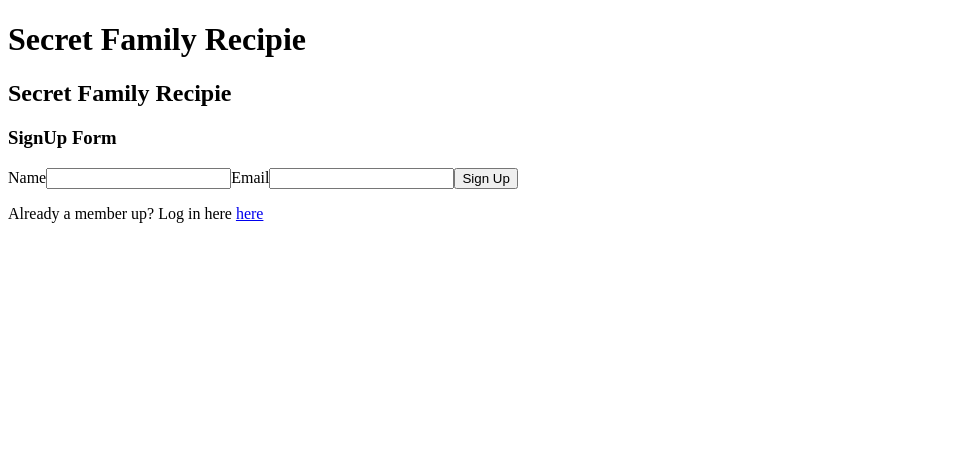
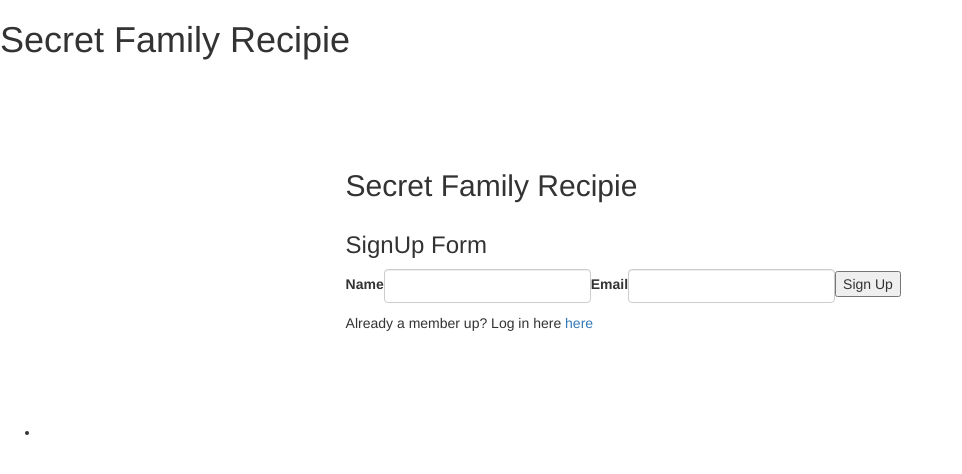
Before and after one commit to SecretFamilyRecipes-4/Frontend, a React (Create React App) app in the folder secret-family-fe/: page /signup in a window 1280 px wide. Shown: the top 474 px of the page, without its empty margins (0-962 px from the left). Built offline with nearby package versions, Linux system fonts and the light colour scheme; no server answers.

Commit message:
API functioning forms still functional, just adding additional styling and images

```diff
--- a/secret-family-fe/public/index.html
+++ b/secret-family-fe/public/index.html
@@ -3,6 +3,7 @@
   <head>
     <meta charset="utf-8" />
     <link rel="shortcut icon" href="%PUBLIC_URL%/secret-cookbook-favicon.png" />
+    <link rel="stylesheet" href="https://maxcdn.bootstrapcdn.com/bootstrap/3.4.1/css/bootstrap.min.css">
     <meta name="viewport" content="width=device-width, initial-scale=1" />
     <meta name="theme-color" content="#000000" />
     <!--
--- a/secret-family-fe/src/App.js
+++ b/secret-family-fe/src/App.js
@@ -1,9 +1,9 @@
 import React from "react";
-// import Navigation from './components/Navigation';
 import SignUp from './components/SignUpForm';
 import LogIn from './components/LogIn';
-// import Footer from './components/Footer';
 import { Route, Switch } from "react-router-dom";
+import DataFetching from './components/DataFetching';
+
 
 // import "./css/main.css";
 import "./App.css";
@@ -20,6 +20,7 @@ function App (){
             <LogIn />
           </Route>
       </Switch>
+      <DataFetching />
     </div>
   );
 }
--- /dev/null
+++ b/secret-family-fe/src/components/DataFetching.js
@@ -0,0 +1,30 @@
+import React, { useState, useEffect } from 'react';
+import axios from 'axios';
+
+function DataFetching() {
+    const [posts, setPosts] = useState([])
+
+    useEffect(() => {
+        axios.get('http://taco-randomizer.herokuapp.com/random/?full-taco=true')
+        .then(res => {
+            console.log(res.data)
+            setPosts(res.data.base_layer)
+        })
+        .catch(err => {
+            console.log(err)
+        })
+    }, [])
+
+    return (
+        <div>
+            <ul>
+                <li>
+                    <h2>{posts.name}</h2>
+                    <p>{posts.recipe}</p>
+                </li>
+            </ul>
+        </div>
+    )
+}
+
+export default DataFetching
--- a/secret-family-fe/src/components/LogIn.js
+++ b/secret-family-fe/src/components/LogIn.js
@@ -1,9 +1,8 @@
 import React, { useState, useEffect } from "react";
 import { Link } from "react-router-dom";
-// import React from "react-router-dom";
-import * as yup from "yup";
+import * as Yup from "yup";
 import axios from "axios";
-
+import LogInFormStyling from './LogInFormStyling';
 
 
 function LogIn() {
@@ -20,13 +19,13 @@ function LogIn() {
     submit: false,
   });
   const [post, setPost] = useState([]);
-  const formSchema = yup.object().shape({
-    username: yup
+  const formSchema = Yup.object().shape({
+    username: Yup
       .string()
       .required("Enter your name here please")
       .min(2, "Your real name must be longer than 2 characters"),
-    password: yup.string(),
-    submit: yup.boolean(),
+    password: Yup.string(),
+    submit: Yup.boolean(),
   });
 
   useEffect(() => {
@@ -36,33 +35,56 @@ function LogIn() {
     });
   });
 
-  const validateChange = (e) => {
-    yup
-      .reach(formSchema, e.target.username)
-      .validate(e.target.value)
-      .then((valid) => {
+  const inputChange = (e) => {
+    const { name, value } = e.target;
+    Yup.reach(formSchema, name)
+        .validate(value)
+        .then(() => {
             setErrors({
                 ...errors,
-          [e.target.username]: "",
+                [name]: "",
             });
         })
         .catch((err) => {
             setErrors({
                 ...errors,
-          [e.target.name]: err.errors[0],
+                [name]: err.errors[0],
             });
         });
+    setFormState({
+        ...formState,
+        [name]: value,
+    });
 };
-  const inputChange = (e) => {
-    e.persist();
-    const newFormData = {
-      ...formState,
-      [e.target.username]:
-        e.target.type === "checkbox" ? e.target.checked : e.target.value,
-    };
-    validateChange(e);
-    setFormState(newFormData);
-  };
+
+  // const inputChange = (e) => {
+  //   yup
+  //     .reach(formSchema, e.target.username)
+  //     .validate(e.target.value)
+  //     .then((valid) => {
+  //       setErrors({
+  //         ...errors,
+  //         [e.target.username]: "",
+  //       });
+  //     })
+  //     .catch((err) => {
+  //       setErrors({
+  //         ...errors,
+  //         [e.target.name]: err.errors[0],
+  //       });
+  //     });
+  // };
+  // const inputChange = (e) => {
+  //   const {name,value} = e.target;
+  //   setFormState({
+  //     ...formState,
+  //     [name]: value,
+  //     // e.target.type === "checkbox" ? e.target.checked : e.target.value,
+  //   })
+  //   };
+  //   validateChange(e);
+  //   setFormState(newFormData);
+  // };
   const formSubmit = (e) => {
     e.preventDefault();
     axios
@@ -80,54 +102,56 @@ function LogIn() {
       });
   };
   return (
-    <div className='login'>
+    <LogInFormStyling className='login'>
       <h2>Secret Family Recipie</h2>
       <h3>LogIn page</h3>
 
-      <form className='form' onSubmit={formSubmit}>
+      <form className='form-inline' onSubmit={formSubmit}>
+        <div className="form-group">
           {/* //name */}
-        <label htmlFor='username'>
-          Username
+          <label htmlFor='username'>Username</label>
           <input
-            className='input'
+            className='input form-control'
             type='text'
             id='username'
             name='username'
             onChange={inputChange}
             value={formState.username}
           />
-          {errors.username.length > 0 ? (
+        </div>
+          {/* {errors.username.length > 0 ? (
             <p className='error'>{errors.username}</p>
-          ) : null}
-        </label>
+          ) : null} */}
+
 
         {/* //email */}
-        <label htmlFor='password'>
-          Password
+        <div className="form-group">
+          <label htmlFor='psw'>Password</label>
           <input
-            className='input'
+            className='form-control'
             type='password'
             id='password'
             name='password'
             onChange={inputChange}
             value={formState.password}
           />
-          {errors.password.length > 0 ? (
+        </div>
+          {/* {errors.password.length > 0 ? (
             <p className='error'>{errors.password}</p>
-          ) : null}
-        </label>
+          ) : null} */}
 
-        <button className='login-btn' type='submit'>
+
+        <button className='login-btn btn btn-default' type='submit'>
               Log In
             </button>
                <p className='signup-small-font'></p>
                  Not a member yet? Sign Up{" "}
-              <Link to='/sign-up' className='signup-link'>
+              <Link to='/signup' className='signup-link'>
                   here
               </Link>
 
       </form>
-    </div>
+    </LogInFormStyling>
   );
 }
 
--- /dev/null
+++ b/secret-family-fe/src/components/LogInFormStyling.js
@@ -0,0 +1,10 @@
+import styled from 'styled-components';
+
+
+export default styled.div`
+    display: flex;
+    flex-direction: column;
+    justify-content: center;
+    margin: 5% 25%;
+    padding: 2%;
+`
--- a/secret-family-fe/src/components/SignUpForm.js
+++ b/secret-family-fe/src/components/SignUpForm.js
@@ -1,15 +1,15 @@
 import React, { useState, useEffect } from "react";
 import { Link } from "react-router-dom";
-import * as yup from "yup";
+import * as Yup from "yup";
 import axios from "axios";
+import SignUpFormStyling from "./SignUpFormStyling";
 
 
 function SignUp() {
-
   const [errors, setErrors] = useState({
     name: "",
     email: "",
-    submit: "",
+
   });
 
   const [buttonDisabled, setButtonDisabled] = useState("");
@@ -19,13 +19,13 @@ function SignUp() {
     submit: false,
   });
   const [post, setPost] = useState([]);
-  const formSchema = yup.object().shape({
-    name: yup
+  const formSchema = Yup.object().shape({
+    name: Yup
       .string()
       .required("Enter your name here please")
-      .min(2, "Your real name must be longer than 2 characters"),
-    email: yup.string(),
-    submit: yup.boolean(),
+      .min(2, "Your email must be longer than 2 characters"),
+    email: Yup.string(),
+    submit: Yup.boolean(),
   });
 
   useEffect(() => {
@@ -35,32 +35,26 @@ function SignUp() {
     });
   });
 
-  const validateChange = (e) => {
-    yup
-      .reach(formSchema, e.target.name)
-      .validate(e.target.value)
-      .then((valid) => {
+  const inputChange = (e) => {
+    const { name, value } = e.target;
+    Yup.reach(formSchema, name)
+        .validate(value)
+        .then(() => {
             setErrors({
                 ...errors,
-          [e.target.name]: "",
+                [name]: "",
             });
         })
         .catch((err) => {
             setErrors({
                 ...errors,
-          [e.target.name]: err.errors[0],
+                [name]: err.errors[0],
             });
         });
-  };
-  const inputChange = (e) => {
-    e.persist();
-    const newFormData = {
+    setFormState({
         ...formState,
-      [e.target.name]:
-        e.target.type === "checkbox" ? e.target.checked : e.target.value,
-    };
-    validateChange(e);
-    setFormState(newFormData);
+        [name]: value,
+    });
 };
   const formSubmit = (e) => {
     e.preventDefault();
@@ -79,57 +73,56 @@ function SignUp() {
       });
   };
   return (
-    <div className='signup'>
+    <SignUpFormStyling className='signup'>
 
         <h2>Secret Family Recipie</h2>
         <h3>SignUp Form</h3>
 
 
-      <form className='form' onSubmit={formSubmit}>
+      <form className='form-inline' onSubmit={formSubmit}>
+        <div className="form-group">
             {/* //name */}
-            <label htmlFor='name'>
-              Name
+            <label htmlFor='name'>Name</label>
             <input
-                className='input'
+              className='input form-control'
               type='text'
               id='name'
               name='name'
               onChange={inputChange}
               value={formState.name}
             />
-                      {errors.name.length > 0 ? (
+        </div>
+                      {/* {errors.name.length > 0 ? (
                 <p className='error'>{errors.name}</p>
-              ) : null}
-            </label>
+              ) : null} */}
 
 
+        <div className="form-group">
           {/* //email */}
-          <label htmlFor='email'>
-            Email
+          <label htmlFor='email'>Email</label>
           <input
-              className='input'
+            className='input form-control'
             type='email'
             id='email'
             name='email'
             onChange={inputChange}
             value={formState.email}
           />
-            {errors.email.length > 0 ? (
+        </div>
+            {/* {errors.email.length > 0 ? (
               <p className='error'>{errors.email}</p>
-            ) : null}
-          </label>
-
+            ) : null} */}
           <button className='signup-btn' type='submit'>
               Sign Up
             </button>
                <p className='signup-small-font'></p>
                  Already a member up? Log in here{" "}
-              <Link to='/log-in' className='signup-link'>
+              <Link to='/login' className='signup-link'>
                   here
               </Link>
 
         </form>
-      </div>
+      </SignUpFormStyling>
 
   );
 }
--- /dev/null
+++ b/secret-family-fe/src/components/SignUpFormStyling.js
@@ -0,0 +1,10 @@
+import styled from 'styled-components';
+
+
+export default styled.div`
+    display: flex;
+    flex-direction: column;
+    justify-content: center;
+    margin: 5% 25%;
+    padding: 2%;
+`
```
Also changed, not shown: secret-family-fe/src/components/DataFecthingStyling.js (added). Lines whose indentation alone changed are shown as unchanged.
